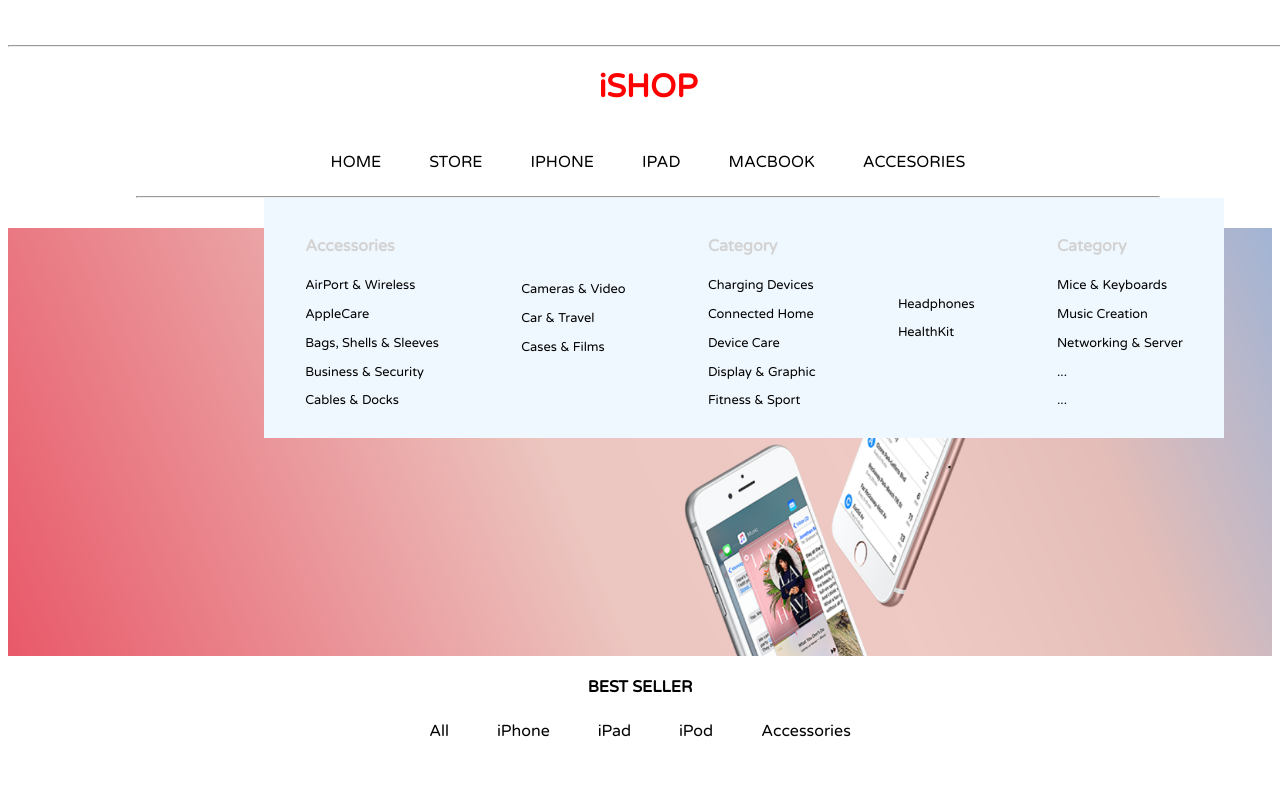
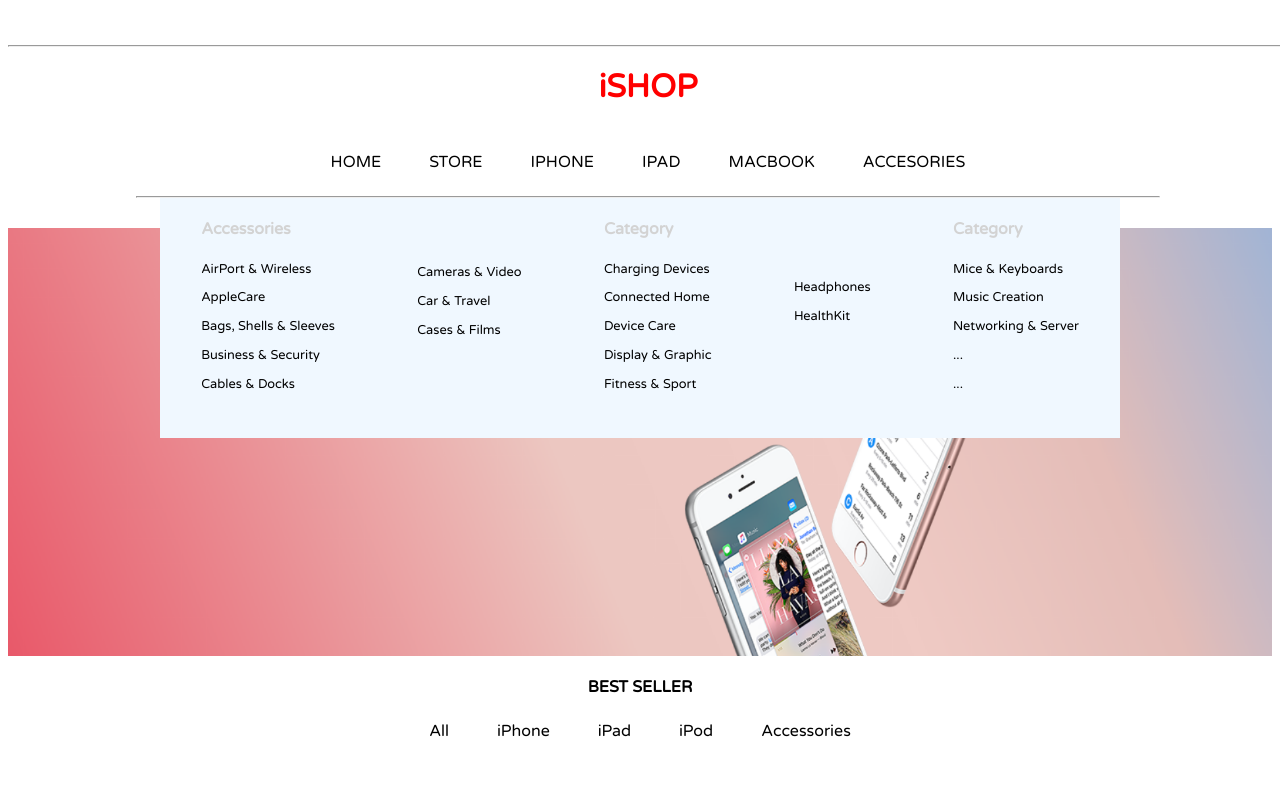
Before and after one commit to PratikshaSurwade/iShop-Mern-App, a React (Create React App) app: page / in a window 1280 px wide. Shown: the top 800 px of the page. Built offline with nearby package versions, Linux system fonts and the light colour scheme.

Commit message:
fascilitiesi page added

```diff
--- a/src/HomePage/Facilities/Facilitis.css
+++ b/src/HomePage/Facilities/Facilitis.css
@@ -8,3 +8,6 @@
     height: 12rem;
     border: 3px red ridge;
 }
+@media screen {
+
+}
--- a/src/HomePage/Facilities/Facilitis.js
+++ b/src/HomePage/Facilities/Facilitis.js
@@ -1,8 +1,9 @@
 import "./Facilitis.css";
 
-import React from 'react'
+import React from 'react';
 
-export default function Facilitis() {
+export default function Facilitis(props) {
+  console.log(props);
   return (
     <div className="Facilitis">
         <div className="subFacilities">
--- a/src/Navbar/subnavbar/Subnavbar.js
+++ b/src/Navbar/subnavbar/Subnavbar.js
@@ -4,6 +4,7 @@
 
 export default function Subnavbar() {
   return (
+    <div className="subnavbarContainer">
       <div className="Subnavbar">
         <div className="columnsTab">
           <h4> Accessories</h4>
@@ -45,5 +46,6 @@
         </div>
 
       </div>
+    </div>
   )
 }
--- a/src/Navbar/subnavbar/subnavbar.css
+++ b/src/Navbar/subnavbar/subnavbar.css
@@ -1,11 +1,23 @@
-.Subnavbar{
+.subnavbarContainer{
+    left:0;
+    right:0;
+
+    margin-left: auto;
+    margin-right: auto;
+    margin-top: -30px;
+
     position: absolute;
-    /* top : 200px; */
-    margin: -30px 20%;
+    position: absolute;
     background-color: aliceblue;
     height: 15rem;
     width: 60rem;
     z-index: 6;
+}
+.Subnavbar{
+    /* position: absolute; */
+    /* top : 200px; */
+
+
     display: flex;
     align-items: center;
     justify-content: space-around;
```
Also changed, not shown: src/HomePage/Best_seller/Bestseller.js (+0 -9 lines), src/HomePage/Facilities/facilitis.json (added, +14 -0 lines). Lines whose indentation alone changed are shown as unchanged.
